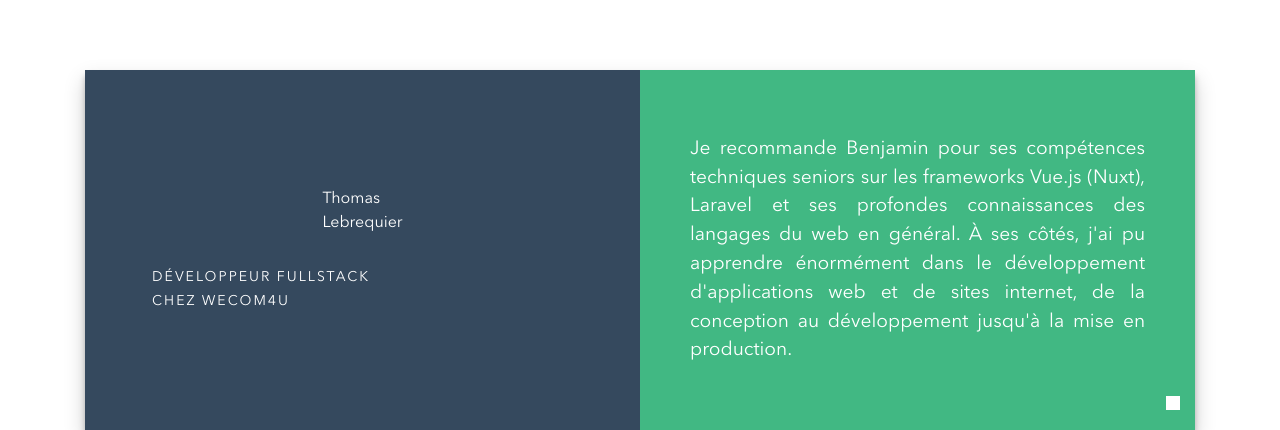
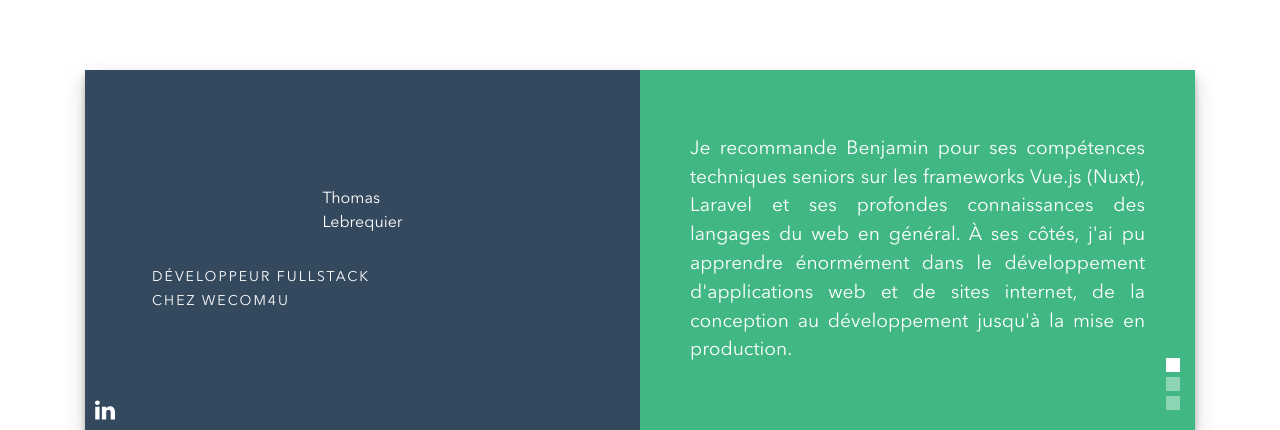
Before and after one commit to benjamin-grilleres/ben-website, a Nuxt app: page / in a window 1280 px wide. Shown: the part 2122-2552 px from the top of the page. Built offline with nearby package versions, Linux system fonts and the light colour scheme.

Commit message:
code works but i have not published on netlify ...

```diff
--- a/components/homepage/BeautifulCarousel.vue
+++ b/components/homepage/BeautifulCarousel.vue
@@ -2,24 +2,56 @@
   <div id="home-slider" class="slider-homepage">
     <div class="swiper-container">
       <div class="swiper-wrapper">
-        <div class="swiper-slide swiper-slide-one">
-          <div class="swiper-image" data-swiper-parallax-y="-20%">
-            <div class="swiper-image-inner swiper-image-left" :class="'swiper-image-one'">
-              <h4>
+        <beautiful-carousel-slide
+          class-image-left="swiper-image-one"
+          class-image-right="swiper-image-two"
+          class="swiper-slide-one"
+          linkedin="https://www.linkedin.com/in/thomas-lebrequier-developpeur/"
+        >
+          <template slot="bloc-left">
+            <h4>
                 Thomas<br>Lebrequier
-              </h4>
-              <p>Développeur fullstack <br> chez Wecom4U</p>
-            </div>
-          </div>
-          <div class="swiper-image" data-swiper-parallax-y="35%">
-            <div class="swiper-image-inner swiper-image-right relative" :class="'swiper-image-two'">
-              <p class="paragraph">
-                Je recommande Benjamin pour ses compétences techniques seniors sur les frameworks Vue.js (Nuxt), Laravel et ses profondes connaissances des langages du web en général. À ses côtés, j'ai pu apprendre énormément dans le développement d'applications web et de sites internet, de la conception au développement jusqu'à la mise en production.
-              </p>
-            </div>
-          </div>
-        </div>
+            </h4>
+            <p>Développeur fullstack <br> chez Wecom4U</p>
+          </template>
 
+          <p class="paragraph" slot="bloc-right">
+            Je recommande Benjamin pour ses compétences techniques seniors sur les frameworks Vue.js (Nuxt), Laravel et ses profondes connaissances des langages du web en général. À ses côtés, j'ai pu apprendre énormément dans le développement d'applications web et de sites internet, de la conception au développement jusqu'à la mise en production.
+          </p>
+
+        </beautiful-carousel-slide>
+        <beautiful-carousel-slide
+          class-image-left="swiper-image-three"
+          class-image-right="swiper-image-four"
+          class="swiper-slide-two"
+          linkedin="https://www.linkedin.com/in/nicolas-cont%C3%A9-6816b483/"
+        >
+          <template slot="bloc-left">
+            <h4 class="hover:underline">
+                Nicolas<br>Conté
+            </h4>
+            <p>CEO Bubbleflat</p>
+          </template>
+          <p class="paragraph" slot="bloc-right">
+            Benjamin a travaillé pour mon entreprise durant 2 ans. Je retiens que c’est une personne sur qui l’on peut compter, travailleur, soigneux tant dans son travail que dans les relations avec les autres salariés.
+          </p>
+
+        </beautiful-carousel-slide>
+        <beautiful-carousel-slide
+          class-image-left="swiper-image-five"
+          class-image-right="swiper-image-six"
+          class="swiper-slide-three"
+        >
+          <template slot="bloc-left">
+            <h1>The <span class="emphasis">Drop</span>. <br><span>Of Eternal life.</span></h1>
+            <p>Chapter II, page VII</p>
+          </template>
+          <template slot="bloc-right">
+            <p class="paragraph">
+              Je recommande Benjamin pour ses compétences techniques seniors sur les frameworks Vue.js (Nuxt), Laravel et ses profondes connaissances des langages du web en général. À ses côtés, j'ai pu apprendre énormément dans le développement d'applications web et de sites internet, de la conception au développement jusqu'à la mise en production, le tout en méthode agile en utilisant le versioning (via Github).
+            </p>
+          </template>
+        </beautiful-carousel-slide>
       </div>
       <div class="swiper-pagination"></div>
     </div>
```
